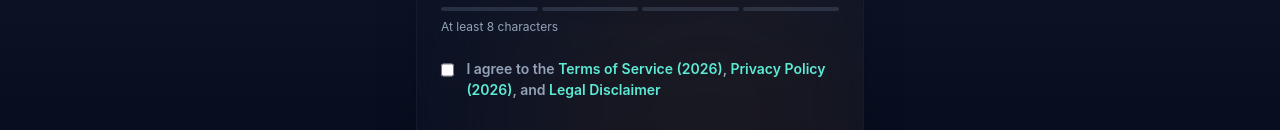
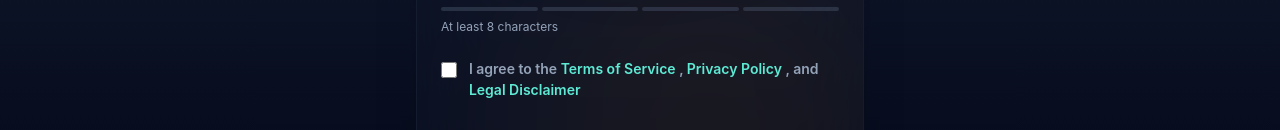
Before and after one commit to melipil5780-afk/-mphaven-app, a website: page public/signup.html in a window 1280 px wide. Shown: the part 507-637 px from the top of the page. Drawn offline with Linux system fonts and the light colour scheme; a script that the page names is missing.

Commit message:
Update signup.html

```diff
--- a/public/signup.html
+++ b/public/signup.html
@@ -499,7 +499,7 @@
                 <div class="checkbox-group">
                     <input type="checkbox" id="terms" required>
                     <label for="terms" class="checkbox-label">
-                        I agree to the <a href="terms.html" target="_blank">Terms of Service (2026)</a>, <a href="privacy.html" target="_blank">Privacy Policy (2026)</a>, and <a href="disclaimer.html" target="_blank">Legal Disclaimer</a>
+                        I agree to the <a href="terms.html" target="_blank">Terms of Service </a>, <a href="privacy.html" target="_blank">Privacy Policy </a>, and <a href="disclaimer.html" target="_blank">Legal Disclaimer</a>
                     </label>
                 </div>
 
```
